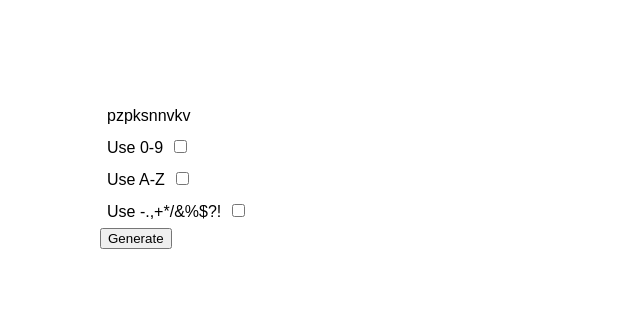
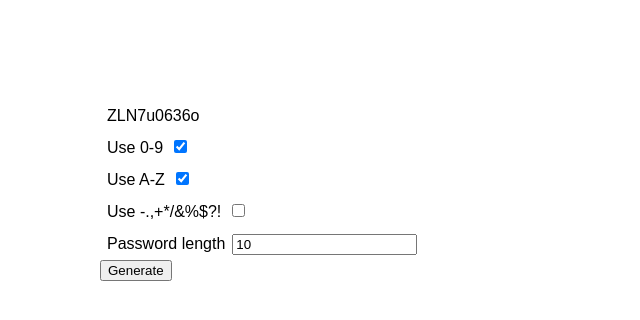
Before and after one commit to MattiLP/Password-Generator, a plain HTML site: page index.html in a window 1280 px wide. Shown: the whole page, without its empty margins (0-640 px from the left). Drawn offline with Linux system fonts and the light colour scheme.

Commit message:
Added control of password length

```diff
--- a/index.html
+++ b/index.html
@@ -13,10 +13,11 @@
     <span>Use 0-9</span><input id="use-digits-checkbox" type="checkbox"><br>
     <span>Use A-Z</span><input id="use-upercase-checkbox" type="checkbox"><br>
     <span>Use -.,+*/&%$?!</span><input id="use-special-characters-checkbox" type="checkbox"><br>
+    <span>Password length</span><input id="password-length" type="number"><br>
 
     <button id="genrate-button">Generate</button>
 
-    <script src="js/characters.js"></script>
+    <script src="js/chars.js"></script>
     <script src="js/app.js"></script>
 </body>
 </html>
--- a/js/app.js
+++ b/js/app.js
@@ -2,38 +2,40 @@ const passwordDisplay = document.getElementById('password-display');
 const useUpercaseCheckbox = document.getElementById('use-upercase-checkbox');
 const useSpecialCharactersCheckbox = document.getElementById('use-special-characters-checkbox');
 const useDigitsCheckbox = document.getElementById('use-digits-checkbox');
+const passwordLength = document.getElementById('password-length');
 
 document.getElementById('genrate-button').addEventListener('click', () => generate());
 useUpercaseCheckbox.addEventListener('click', () => generate());
 useSpecialCharactersCheckbox.addEventListener('click', () => generate());
 useDigitsCheckbox.addEventListener('click', () => generate());
 
+passwordLength.value = 10;
+useUpercaseCheckbox.checked = true;
+useDigitsCheckbox.checked = true;
+
 generate();
 
 function generate() {
     var password = '';
-    var currentCharacters = [];
+    var currentChars = [];
 
-    for(var i = 0; i < 10; i++)
-    {
-        currentCharacters.push(lettersLowercase[Math.floor(Math.random() * lettersLowercase.length)]);
+    for(var i = 0; i < Math.round(passwordLength.value); i++) {
+        currentChars.push(lettersLowercase[Math.round(Math.random() * (lettersLowercase.length - 1))]);
 
-        if(useDigitsCheckbox.checked)
-        {
-            currentCharacters.push(digits[Math.floor(Math.random() * digits.length)]);
+        if(useDigitsCheckbox.checked) {
+            currentChars.push(digits[Math.round(Math.random() * (digits.length - 1))]);
         }
 
-        if(useUpercaseCheckbox.checked)
-        {
-            currentCharacters.push(lettersUpercase[Math.floor(Math.random() * lettersUpercase.length)]);
+        if(useUpercaseCheckbox.checked) {
+            currentChars.push(lettersUpercase[Math.round(Math.random() * (lettersUpercase.length - 1))]);
         }
 
-        if(useSpecialCharactersCheckbox.checked)
-        {
-            currentCharacters.push(specialCharacters[Math.floor(Math.random() * specialCharacters.length)]);
+        if(useSpecialCharactersCheckbox.checked) {
+            currentChars.push(specialCharacters[Math.round(Math.random() * (specialCharacters.length - 1))]);
         }
 
-        password += currentCharacters[Math.floor(Math.random() * currentCharacters.length)];
+        password += currentChars[Math.round(Math.random() * (currentChars.length - 1))];
+        currentChars = [];
     }
 
     passwordDisplay.innerHTML = password;
```
Also changed, not shown: js/chars.js (renamed from js/characters.js), 1 other file.
